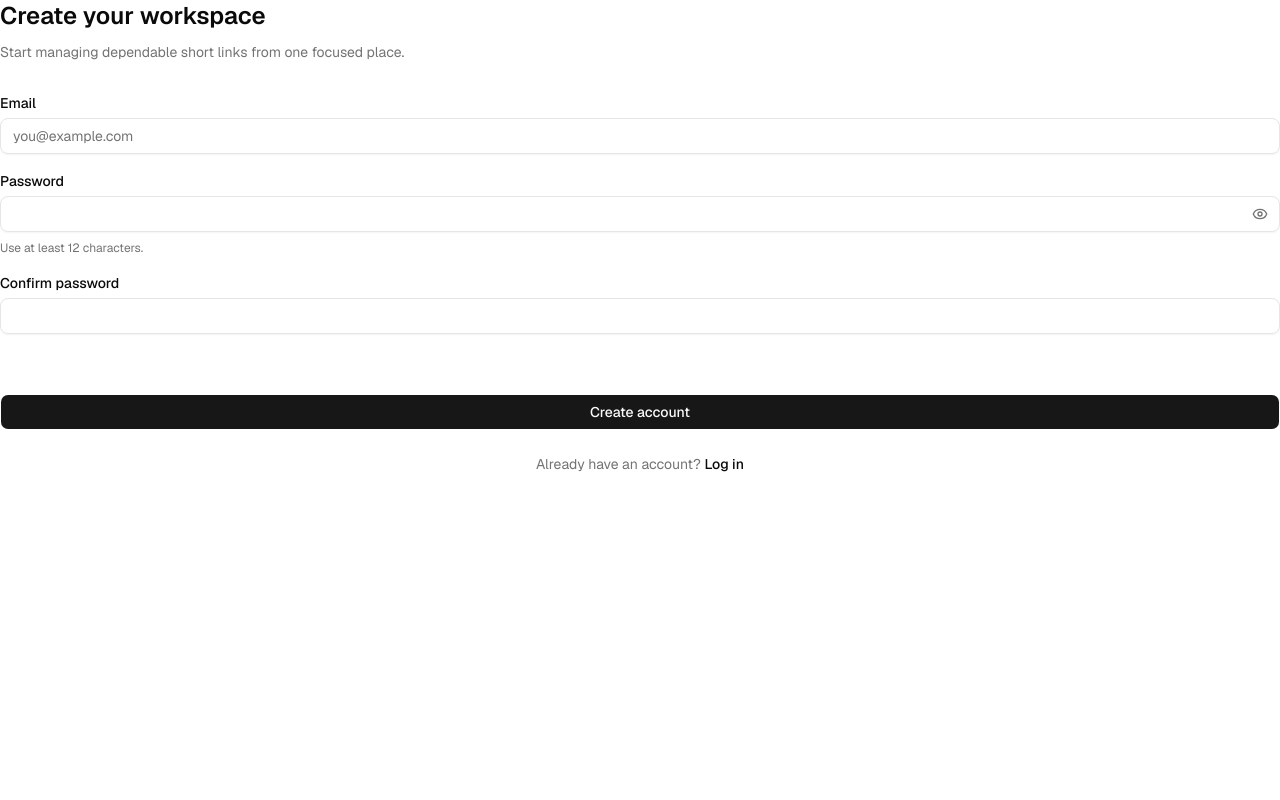
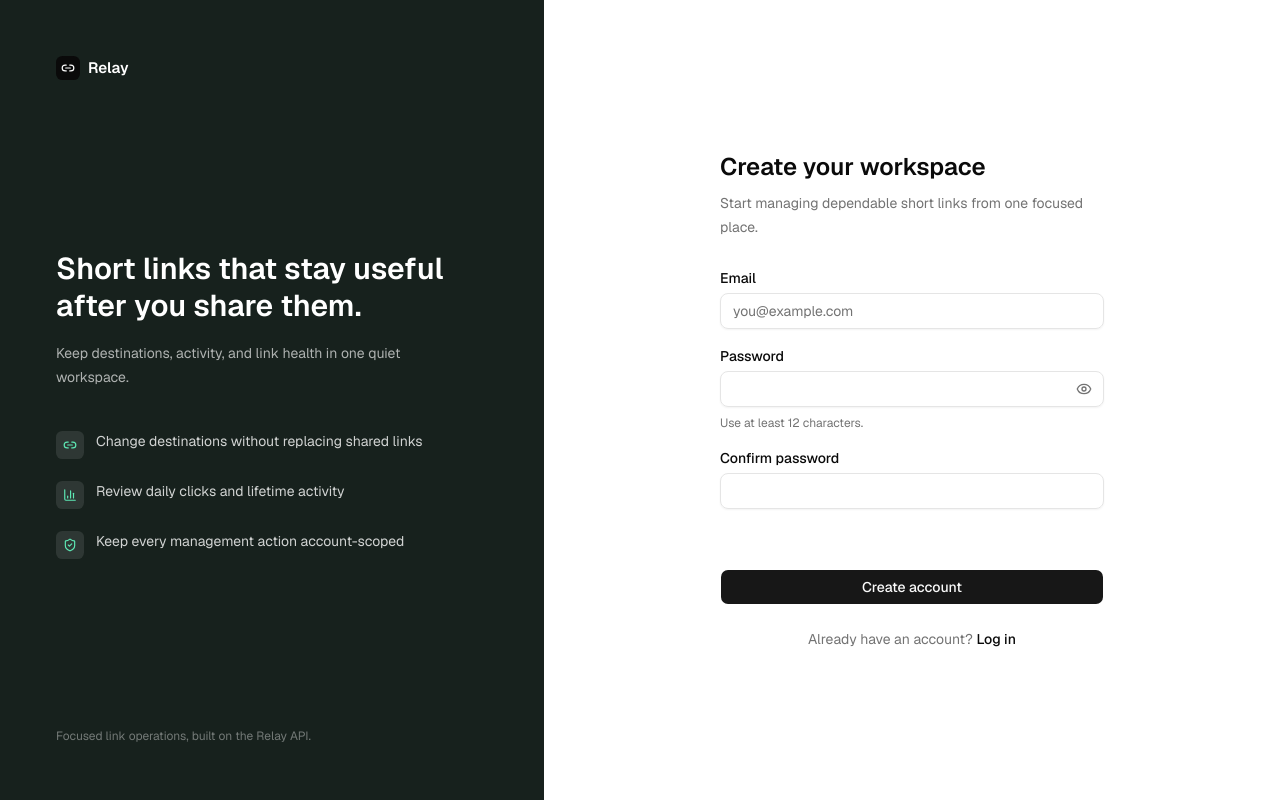
Before and after one commit to tapadar13/url-shortener, a Next.js app in the folder apps/web/: page /register in a window 1280 px wide. Built offline with nearby package versions, Linux system fonts and the light colour scheme.

Commit message:
feat: add AuthLayout component for user authentication interface with benefits overview and responsive design

```diff
--- /dev/null
+++ b/apps/web/src/app/(auth)/layout.tsx
@@ -0,0 +1,57 @@
+import Link from "next/link"
+import { BarChart3, Link2, ShieldCheck } from "lucide-react"
+
+import { Brand } from "@/components/layout/brand"
+
+const benefits = [
+  { icon: Link2, label: "Change destinations without replacing shared links" },
+  { icon: BarChart3, label: "Review daily clicks and lifetime activity" },
+  { icon: ShieldCheck, label: "Keep every management action account-scoped" },
+]
+
+export default function AuthLayout({
+  children,
+}: Readonly<{ children: React.ReactNode }>) {
+  return (
+    <main className="grid min-h-svh bg-background lg:grid-cols-[minmax(20rem,0.85fr)_minmax(30rem,1.15fr)]">
+      <aside className="hidden flex-col justify-between bg-[#17211d] p-10 text-white lg:flex xl:p-14">
+        <Link href="/" className="w-fit rounded-md outline-none focus-visible:ring-3 focus-visible:ring-white/40">
+          <Brand className="text-white" />
+        </Link>
+
+        <div className="max-w-md">
+          <p className="text-3xl leading-tight font-semibold tracking-normal text-white">
+            Short links that stay useful after you share them.
+          </p>
+          <p className="mt-4 max-w-sm text-sm leading-6 text-white/65">
+            Keep destinations, activity, and link health in one quiet workspace.
+          </p>
+          <div className="mt-10 space-y-5">
+            {benefits.map(({ icon: Icon, label }) => (
+              <div key={label} className="flex items-start gap-3 text-sm text-white/80">
+                <span className="mt-0.5 flex size-7 shrink-0 items-center justify-center rounded-md bg-white/10 text-emerald-300">
+                  <Icon className="size-3.5" aria-hidden="true" />
+                </span>
+                <span className="leading-6">{label}</span>
+              </div>
+            ))}
+          </div>
+        </div>
+
+        <p className="text-xs text-white/40">Focused link operations, built on the Relay API.</p>
+      </aside>
+
+      <section className="flex min-w-0 items-center justify-center px-5 py-10 sm:px-8 lg:px-12">
+        <div className="w-full max-w-sm">
+          <Link
+            href="/"
+            className="mb-10 block w-fit rounded-md outline-none focus-visible:ring-3 focus-visible:ring-ring/50 lg:hidden"
+          >
+            <Brand />
+          </Link>
+          {children}
+        </div>
+      </section>
+    </main>
+  )
+}
```
